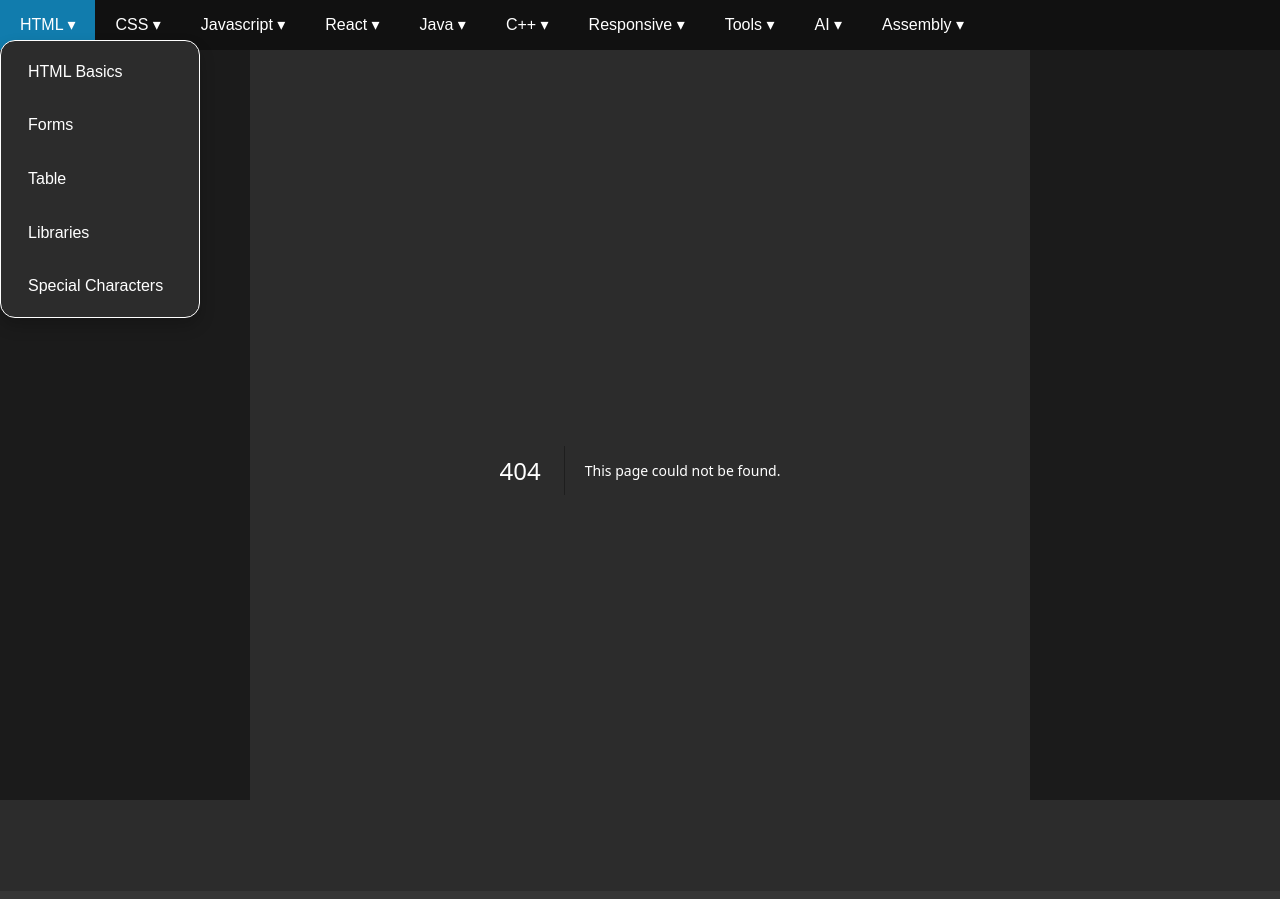
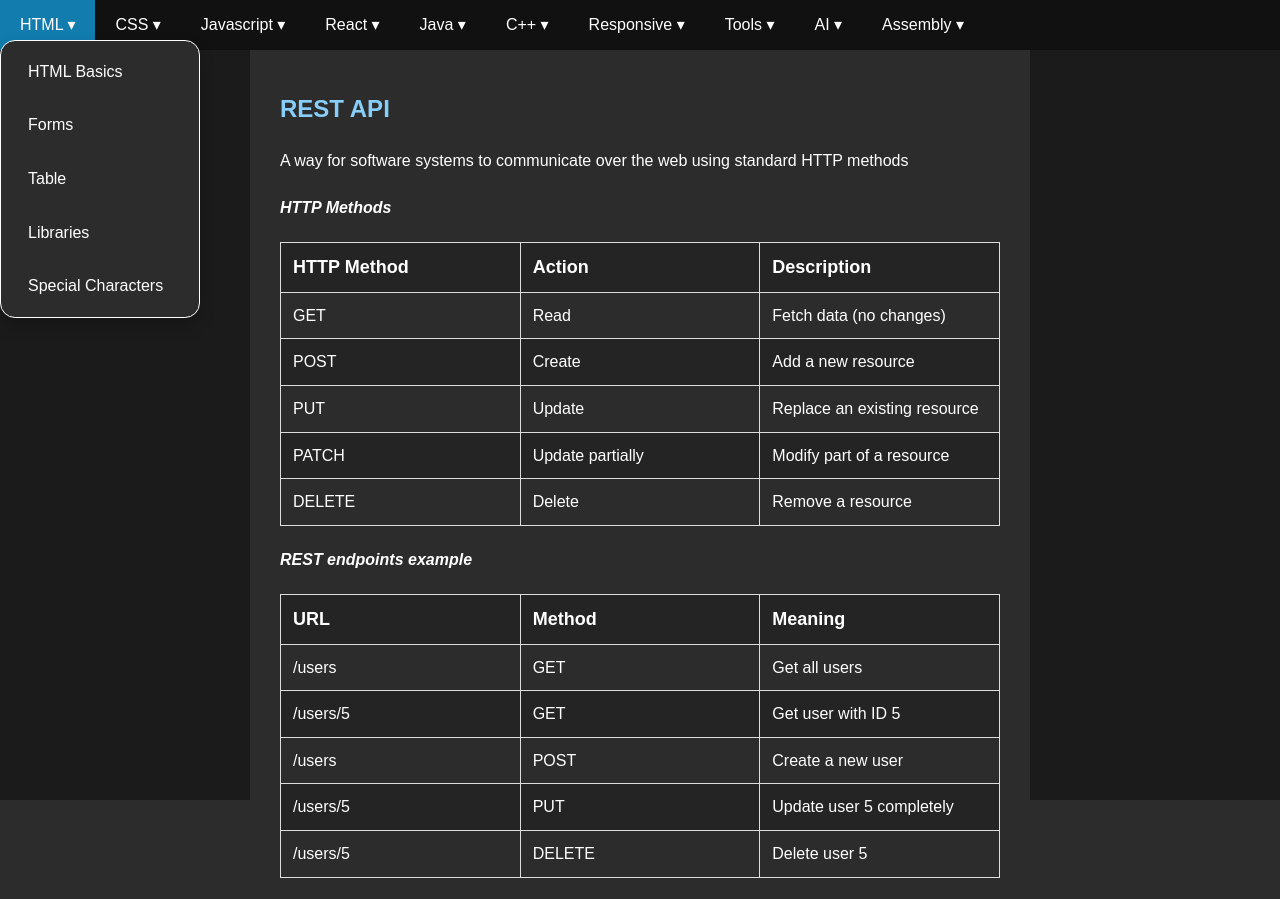
Before and after one commit to tuantrancode/tuantrancode.github.io, a Next.js app in the folder react/: page /Java/java-rest-api in a window 1280 px wide. Before the commit this address had no page. Built offline with nearby package versions, Linux system fonts and the light colour scheme; some icons are missing.

Commit message:
Adds REST API page to Java

```diff
--- /dev/null
+++ b/react/src/app/Java/java-rest-api/page.js
@@ -0,0 +1,88 @@
+export const metadata = {
+  title: 'REST API',
+  description: 'Notes on REST API',
+};
+
+export default function RestAPI() {
+  return (
+    <>
+      <h2 className='section-header'>REST API</h2>
+      <p>A way for software systems to communicate over the web using standard HTTP methods </p>
+      <h4 className='sub-section-header'>HTTP Methods</h4>
+      <table>
+        <thead>
+          <tr>
+            <th>HTTP Method</th>
+            <th>Action</th>
+            <th>Description</th>
+          </tr>
+        </thead>
+        <tbody>
+          <tr>
+            <td>GET</td>
+            <td>Read</td>
+            <td>Fetch data (no changes)</td>
+          </tr>
+          <tr>
+            <td>POST</td>
+            <td>Create</td>
+            <td>Add a new resource</td>
+          </tr>
+          <tr>
+            <td>PUT</td>
+            <td>Update</td>
+            <td>Replace an existing resource</td>
+          </tr>
+          <tr>
+            <td>PATCH</td>
+            <td>Update partially</td>
+            <td>Modify part of a resource</td>
+          </tr>
+          <tr>
+            <td>DELETE</td>
+            <td>Delete</td>
+            <td>Remove a resource</td>
+          </tr>
+        </tbody>
+      </table>
+
+      <h4 className='sub-section-header'>REST endpoints example</h4>
+      <table>
+        <thead>
+          <tr>
+            <th>URL</th>
+            <th>Method</th>
+            <th>Meaning</th>
+          </tr>
+        </thead>
+        <tbody>
+          <tr>
+            <td>/users</td>
+            <td>GET</td>
+            <td>Get all users</td>
+          </tr>
+          <tr>
+            <td>/users/5</td>
+            <td>GET</td>
+            <td>Get user with ID 5</td>
+          </tr>
+          <tr>
+            <td>/users</td>
+            <td>POST</td>
+            <td>Create a new user</td>
+          </tr>
+          <tr>
+            <td>/users/5</td>
+            <td>PUT</td>
+            <td>Update user 5 completely</td>
+          </tr>
+          <tr>
+            <td>/users/5</td>
+            <td>DELETE</td>
+            <td>Delete user 5</td>
+          </tr>
+        </tbody>
+      </table>
+    </>
+  );
+}
```
